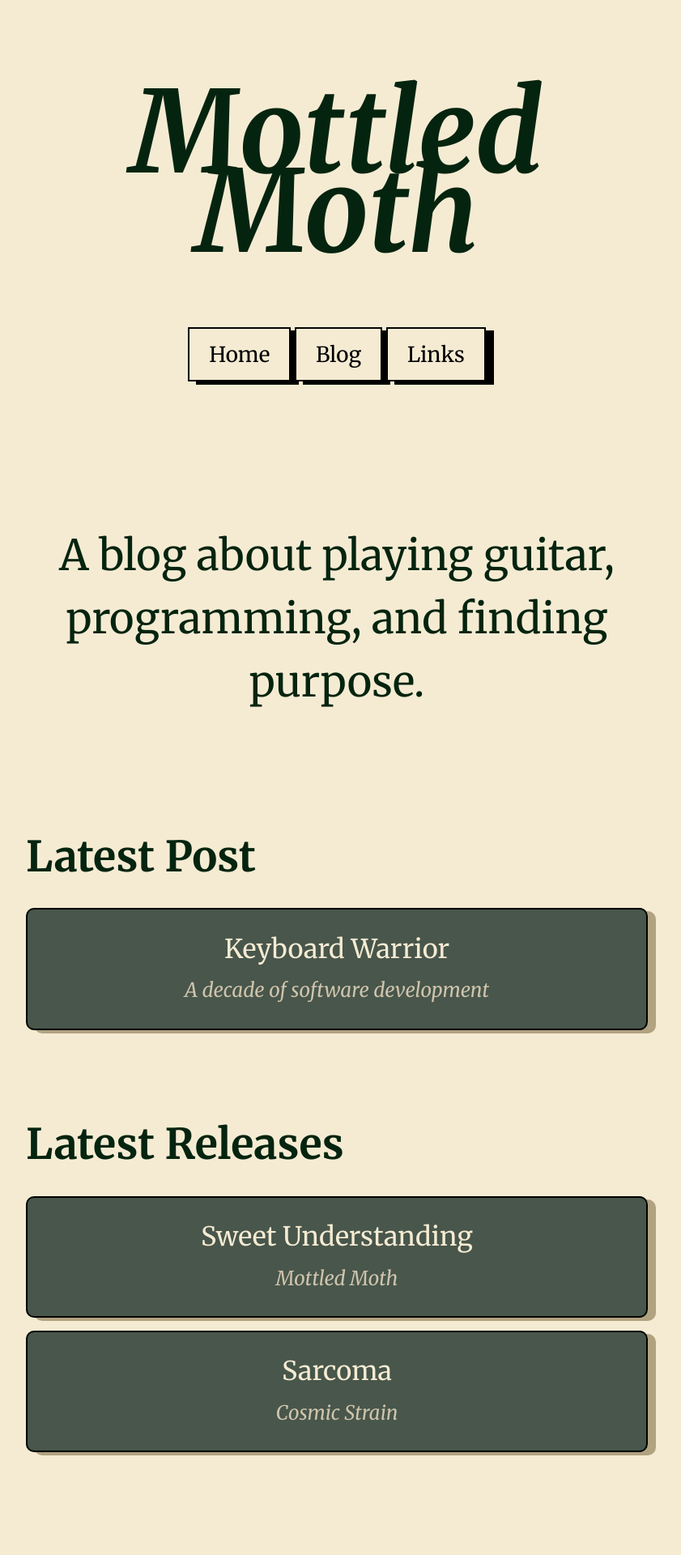
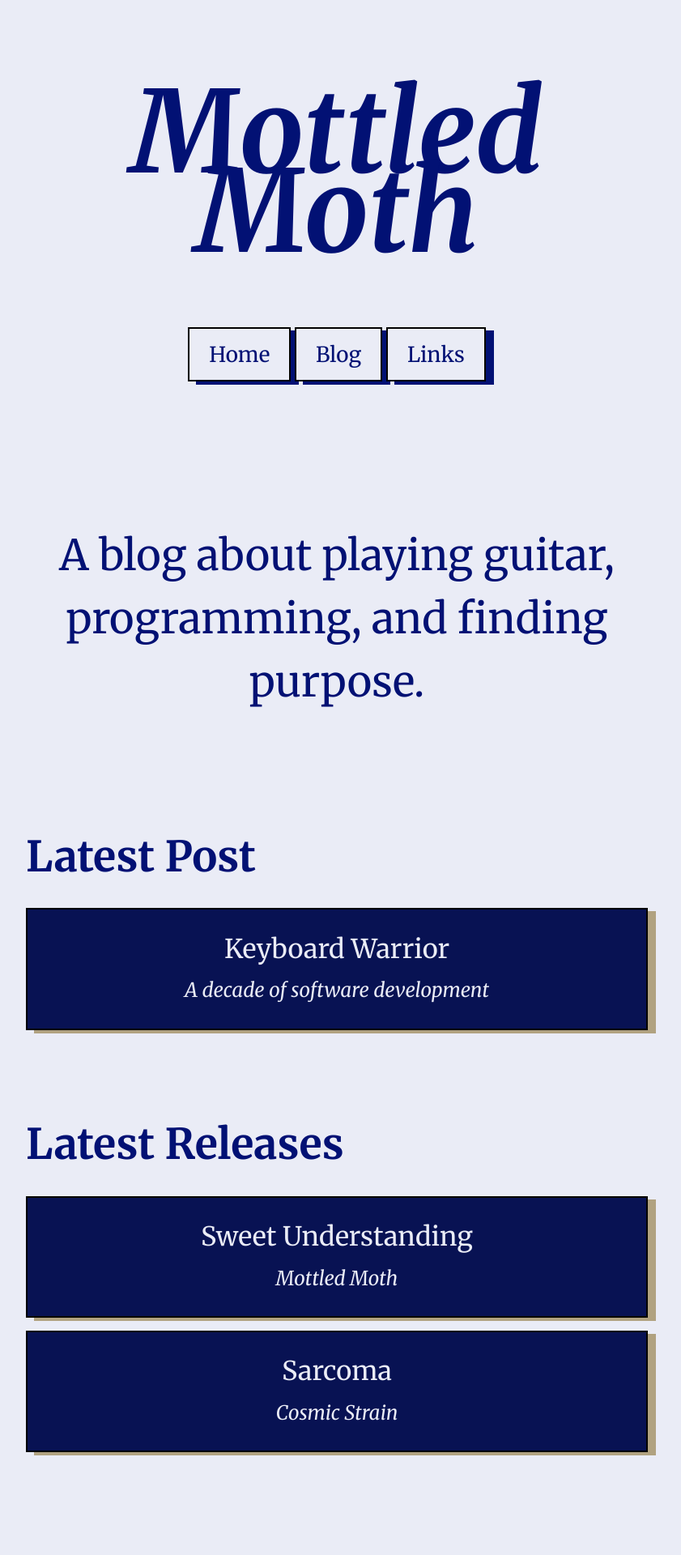
Before and after one commit to timothyholmes/mottled-moth-rocks, a Jekyll site: the page built from index.md, in a window 1280 px wide. Shown: the top 1920 px of the page at 81% size, without its empty margins (224-1065 px from the left). Built offline with Jekyll 4.4.1, drawn with Linux system fonts in a browser that asks for light colours; grey boxes are pictures that could not be loaded.

Commit message:
New light theme, footnotes updates

```diff
--- a/assets/css/components.css
+++ b/assets/css/components.css
@@ -13,9 +13,10 @@
 }
 
 .nav-item:hover {
-    animation: colorChange 2s infinite;
     box-shadow: none;
-    color: white;
+    background-color: #102116;
+    color: #f5ebd3;
+    border: 2px solid #f5ebd3;
 }
 
 .no-hover {
@@ -37,7 +38,7 @@
 
 .landing-card {
     border: 2px solid black;
-    border-radius: 10px;
+    /* border-radius: 10px; */
     padding: .75em;
     width: 100%;
     background-color: #11261fc0;
--- a/assets/css/responsive.css
+++ b/assets/css/responsive.css
@@ -144,19 +144,37 @@
 @media (prefers-color-scheme: light) {
     body {
         height: 100%;
-        background-color: #f5ebd3;
-        color: #05240f;
+        background-color: #eaecf6;
+        color: #021174;
         padding: 0;
         margin: 0;
     }
 
     a {
-        color: #05240f;
+        color: #021174;
+    }
+
+    .landing-card {
+        background-color: #081253;
+        color: #eaecf6;
+    }
+
+    .landing-card-subtitle {
+        color: #eaecf6;
     }
 
     .nav-item {
         border: 2px solid black;
-        box-shadow: 10px 4px 0px rgba(0, 0, 0, 1);
+        box-shadow: 10px 4px 0px #021174;
+        background-color: #eaecf6;
+        color: #021174;
+    }
+
+    .nav-item:hover {
+        animation: none;
+        color: #eaecf6;
+        background-color: #021174;
+        border: 2px solid #021174;
     }
 
     .no-hover {
@@ -169,10 +187,10 @@
     }
 
     .blog-date {
-        color: #05240f;
+        color: #021174;
     }
 
     blockquote {
-        color: #05240f;
+        color: #021174;
     }
 }
```
Also changed, not shown: _posts/2025-07-24-decade-of-software.md (+12 -5 lines), _layouts/landing.html (line endings or trailing spaces).
